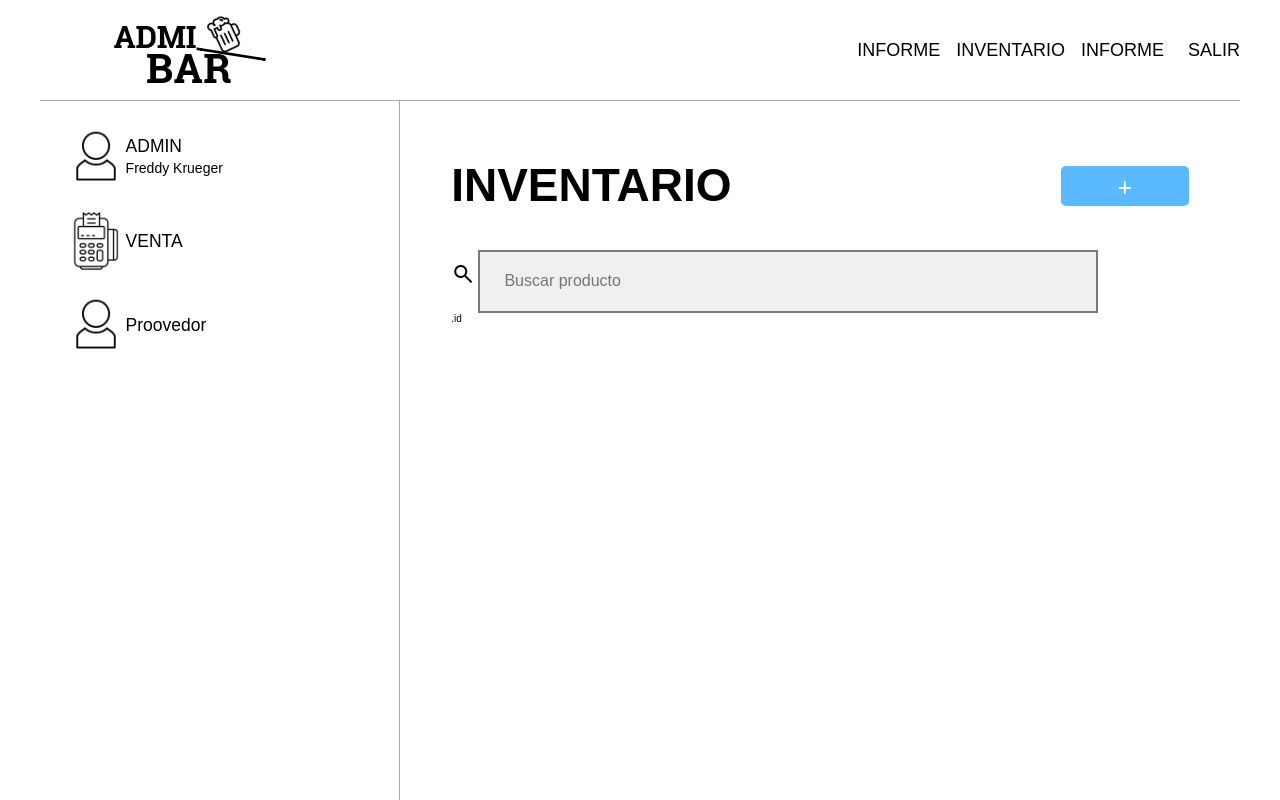
After one commit to JhonSmith02/AdmiBar, a PHP site: page /inventario.html in a window 1280 px wide. The commit adds this page. Run offline with PHP 8.4, Linux system fonts and the light colour scheme.

Commit message:
CAmbios menores en el Global, y creación del inventario con sus respectivos estílos

```diff
--- a/build/css/app.css
+++ b/build/css/app.css
@@ -380,11 +380,13 @@ input {
   font-size: 2.5rem;
   width: 10vw;
   height: 5vh;
+  padding-top: 0.7rem;
   background-color: #5ABAFF;
   border-radius: 0.5rem;
   border: none;
   color: white;
   cursor: pointer;
+  text-align: center;
 }
 
 .login-section {
@@ -445,6 +447,7 @@ input {
   align-items: baseline;
   justify-content: space-evenly;
   padding-left: 3rem;
+  border-left: solid 1px #ABA9A9;
 }
 
 .logo-formcontainer {
@@ -454,3 +457,85 @@ input {
 .creditos span {
   font-size: 2rem;
 }
+
+.con-inv {
+  display: flex;
+  flex-direction: column;
+  height: 100vh;
+}
+
+.navbar {
+  display: flex;
+  justify-content: space-between;
+  border-bottom: solid 1px #ABA9A9;
+}
+
+.nav-optioncontain {
+  display: flex;
+  align-items: center;
+  gap: 3vh;
+}
+
+.nav-option ul {
+  list-style: none;
+  display: flex;
+  gap: 2vh;
+}
+
+.nav-option a {
+  text-decoration: none;
+  color: #000000;
+}
+
+.nav-option ul,
+.nav-salir {
+  font-size: 1.8rem;
+  font-weight: 200;
+}
+
+.nav-salir span {
+  cursor: pointer;
+}
+
+.cuerpo-inventario {
+  display: flex;
+  flex: 1;
+}
+
+.lateral-opt {
+  width: 30%;
+  padding: 2vw;
+  border-right: solid 1px #ABA9A9;
+  gap: 3vh;
+  display: flex;
+  flex-direction: column;
+}
+
+.lateral-icon {
+  width: 6rem;
+}
+
+.later-component {
+  display: flex;
+  align-items: center;
+  font-size: 1.75rem;
+}
+
+span.user-name {
+  font-size: 1.4rem;
+}
+
+.inventary-contain {
+  width: 70%;
+  padding: 2rem 4vw;
+}
+
+.iventary-header {
+  display: flex;
+  align-items: center;
+  justify-content: space-between;
+}
+
+.serch-inventory {
+  width: 84%;
+}
--- /dev/null
+++ b/inventario.html
@@ -0,0 +1,100 @@
+<!DOCTYPE html>
+<html lang="en">
+
+<head>
+    <meta charset="UTF-8">
+    <meta name="viewport" content="width=device-width, initial-scale=1.0">
+    <link rel="stylesheet" href="https://fonts.googleapis.com/css2?family=Material+Symbols+Outlined:opsz,wght,FILL,GRAD@20..48,100..700,0..1,-50..200&icon_names=search" />
+    <link rel="stylesheet" href="build/css/app.css">
+    <title>Document</title>
+</head>
+
+<body>
+    <div class="contenedor con-inv">
+
+        <div class="navbar">
+            <div class="nav-logo">
+                <img src="./src/images/navbar-log.png" alt="nav_log">
+            </div>
+
+            <div class="nav-optioncontain">
+
+                <div class="nav-option">
+                    <ul>
+                        <li> <a href="">INFORME</a> </li>
+                        <li> <a href="">INVENTARIO</a> </li>
+                        <li> <a href="">INFORME</a> </li>
+                    </ul>
+                </div>
+
+                <div class="nav-salir">
+                    <span>SALIR</span>
+                </div>
+            </div>
+
+        </div>
+
+        <div class="cuerpo-inventario">
+
+            <div class="lateral-opt">
+                <div class="later-component">
+                    <div class="lateral-icon">
+                        <img src="./src/images/usuario.png" alt="User-icon">
+                    </div>
+                    <div class="laterl-information">
+                        <div class="lateral-rol">
+                            <span>ADMIN</span> <br>
+                            <span class="user-name">Freddy Krueger</span>
+                        </div>
+                    </div>
+                </div>
+
+                <div class="later-component">
+                    <div class="lateral-icon">
+                        <img src="./src/images/lector-tarj.png" alt="Lector-icon">
+                    </div>
+                    <div class="laterl-information">
+                        <span>VENTA</span>
+                    </div>
+                </div>
+
+                <div class="later-component">
+                    <div class="lateral-icon">
+                        <img src="./src/images/usuario.png" alt="Lector-icon">
+                    </div>
+                    <div class="laterl-information">
+                        <span>Proovedor</span>
+                    </div>
+                </div>
+            </div>
+
+            <div class="inventary-contain">
+                <div class="iventary-header">
+                    <h2>INVENTARIO</h2>
+
+                    <buttoon class="button">+ REGISTRAR  </buttoon>
+                </div>
+
+                <div class="search-inv">
+                    <div class="buscador">
+                        <span class="material-symbols-outlined">
+                            search
+                            </span>
+                        <input type="text" placeholder=" Buscar producto" class="serch-inventory">
+                    </div>
+
+                </div>
+
+                <div class="tabla-prod">
+                    <div class="producto1">
+                        .id
+                    </div>
+                </div>
+            </div>
+
+        </div>
+
+    </div>
+</body>
+
+</html>
--- a/src/scss/base/_global.scss
+++ b/src/scss/base/_global.scss
@@ -69,12 +69,14 @@ input {
 }
 
 .button {
-    font-size:2.5rem;
+    font-size: 2.5rem;
     width: 10vw;
     height: 5vh;
-    background-color: v.$azul_claro;
+    padding-top: 0.7rem;
+    background-color: #5ABAFF;
     border-radius: 0.5rem;
     border: none;
     color: white;
     cursor: pointer;
+    text-align: center;
 }
--- a/src/scss/layout/_index.scss
+++ b/src/scss/layout/_index.scss
@@ -1 +1,2 @@
 @forward 'login';
+@forward 'inventario';
--- /dev/null
+++ b/src/scss/layout/_inventario.scss
@@ -0,0 +1,83 @@
+@use 'base/variables' as v;
+
+.con-inv {
+    display: flex;
+    flex-direction: column;
+    height: 100vh;
+}
+
+.navbar {
+    display: flex;
+    justify-content: space-between;
+    border-bottom: solid 1px v.$gris_oscuro;
+}
+
+.nav-optioncontain {
+    display: flex;
+    align-items: center;
+    gap: 3vh;
+}
+
+.nav-option ul {
+    list-style: none;
+    display: flex;
+    gap: 2vh;
+}
+
+.nav-option a {
+    text-decoration: none;
+    color: v.$negro;
+}
+
+.nav-option ul,
+.nav-salir {
+    font-size: 1.8rem;
+    font-weight: 200;
+}
+
+.nav-salir span {
+    cursor: pointer;
+}
+
+.cuerpo-inventario {
+    display: flex;
+    flex: 1;
+}
+
+.lateral-opt {
+    width: 30%;
+    padding: 2vw;
+    border-right: solid 1px #ABA9A9;
+    gap: 3vh;
+    display: flex;
+    flex-direction: column;
+}
+
+.lateral-icon {
+    width: 6rem;
+}
+
+.later-component {
+    display: flex;
+    align-items: center;
+    font-size: 1.75rem;
+}
+
+span.user-name {
+    font-size: 1.4rem;
+}
+
+.inventary-contain {
+    width: 70%;
+    padding: 2rem 4vw;
+}
+
+.iventary-header {
+    display: flex;
+    align-items: center;
+    justify-content: space-between;
+}
+
+.serch-inventory {
+    width: 84%;
+}
```
Also changed, not shown: src/images/person_24dp_E3E3E3_FILL0_wght400_GRAD0_opsz24.svg (added).
